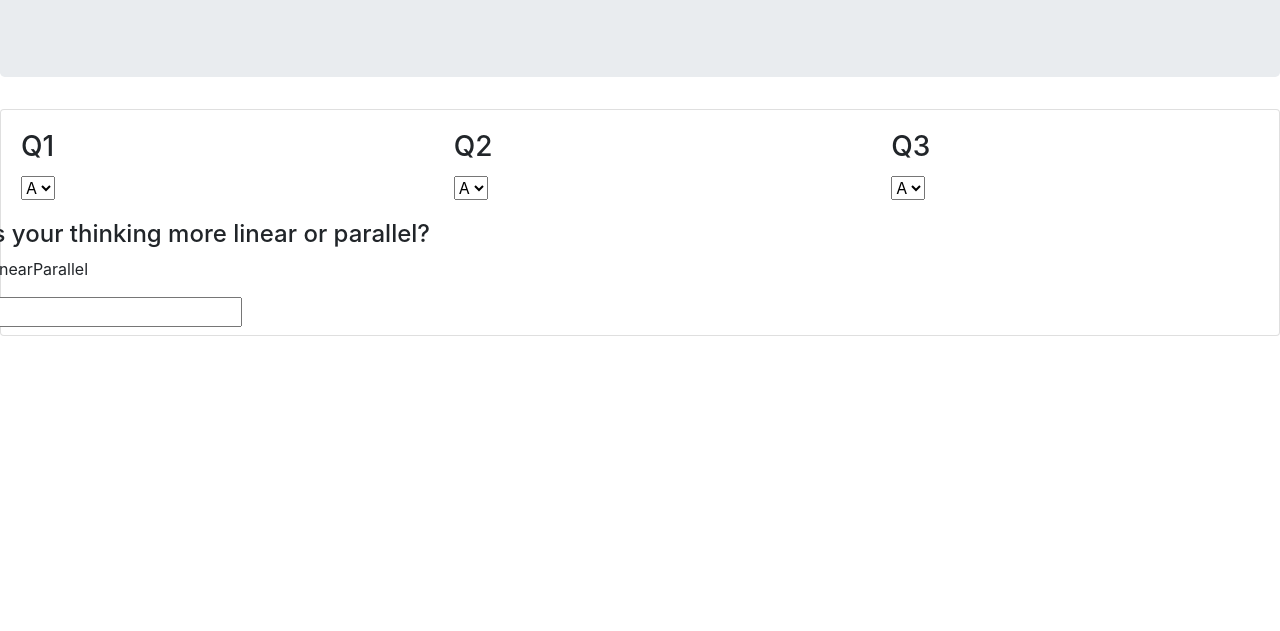
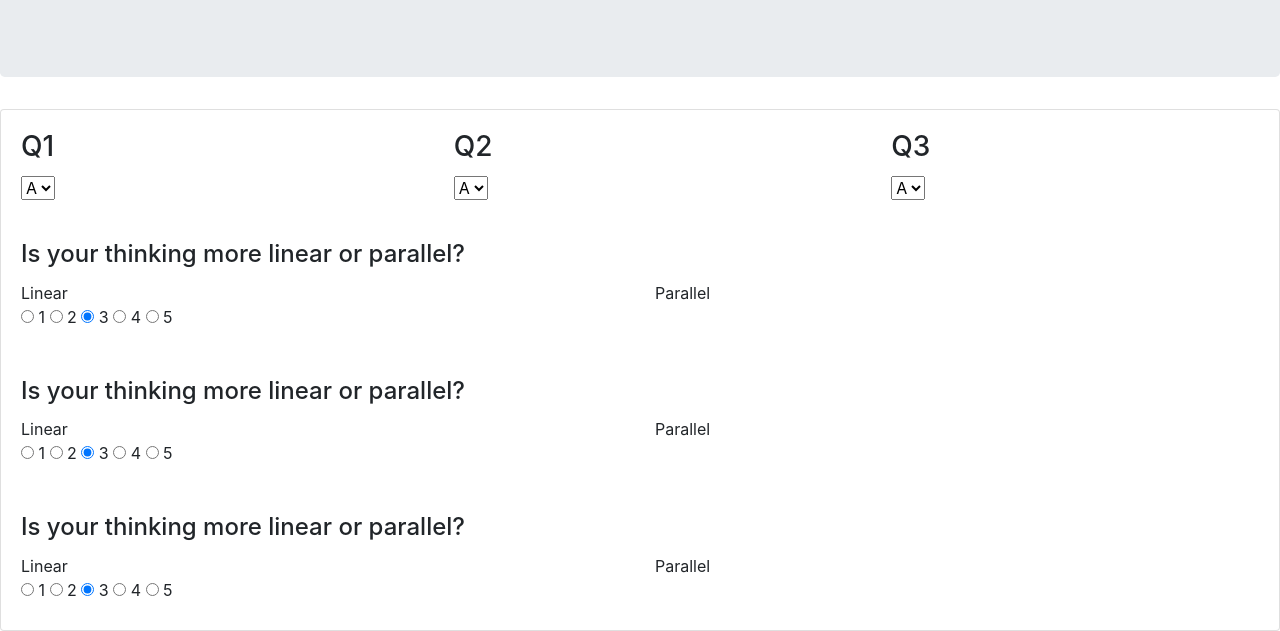
Before and after one commit to roonstott/which-language, a plain HTML site: page index.html in a window 1280 px wide. Shown: the part 748-1379 px from the top of the page. Before the commit the page ends 1084 px from the top, so only its background shows below. Drawn offline with Linux system fonts and the light colour scheme.

Commit message:
complete HTML rough-in for bottom-half/form section of page

```diff
--- a/index.html
+++ b/index.html
@@ -7,6 +7,7 @@
   <title>Which Language?</title>
 </head>
 <body>
+
   <div class="containter">
 
     <!--Top Half, info-->
@@ -16,7 +17,7 @@
       <p>These are 6 common  programing languages.</p>
     </div>
 
-    <div class="card">
+    <div class="card"><!--CARD start-->
       <div class="row">
         <div class="col-6">
           <div class="card-body">
@@ -59,7 +60,7 @@
           </div>
         </div>
       </div>
-    </div>
+    </div><!--CARD end-->
 
     <!--Bottom Half, the survey-->
 
@@ -71,7 +72,8 @@
     <div class="card"><!--CARD start-->
       <form id="survey"><!--FORM start-->
 
-        <div class="selectQuestions"><!--Select Questions-->
+        <!--Select Questions start-->
+        <div class="selectQuestions">
           <div class="row">
 
             <div class="card-body">
@@ -109,23 +111,140 @@
 
           </div>
         </div>
+        <!--Select Questions end-->
 
-        <div class="onetofiveA"><!--1 to 5 Questions-->
-          <div class="row">
-            <h4>Is your thinking more linear or parallel?</h4>
+        <!--1 to 5 Questions start-->
+        <div class="onetofiveA">
+          <div class="card-body">
+            <div class="row">
+              <div class="col-12">
+                <h4 class="card-title">Is your thinking more linear or parallel?</h4>
+              </div>
+            </div>
+            <div class="row">
+              <div class="col-6">
+                <p class="card-text"><span class="left">Linear</span></p>
+              </div>
+              <div class="col-6">
+                <p class="card-text"><span class="right">Parallel</span></p>
+              </div>
+            </div>
+            <div class="row">
+              <div class="col-12">
+                <label>
+                  <input type="radio" name="radA" value="1">
+                  1
+                </label>
+                <label>
+                  <input type="radio" name="radA" value="2">
+                  2
+                </label>
+                <label>
+                  <input type="radio" name="radA" value="3" checked>
+                  3
+                </label>
+                <label>
+                  <input type="radio" name="radA" value="4">
+                  4
+                </label>
+                <label>
+                  <input type="radio" name="radA" value="5">
+                  5
+                </label>
+              </div>
+            </div>
           </div>
-          <div class="row">
-            <p span="left">Linear</p>
-            <p span="right">Parallel</p>
+        </div>
+
+        <div class="onetofiveB">
+          <div class="card-body">
+            <div class="row">
+              <div class="col-12">
+                <h4 class="card-title">Is your thinking more linear or parallel?</h4>
+              </div>
+            </div>
+            <div class="row">
+              <div class="col-6">
+                <p class="card-text"><span class="left">Linear</span></p>
+              </div>
+              <div class="col-6">
+                <p class="card-text"><span class="right">Parallel</span></p>
+              </div>
+            </div>
+            <div class="row">
+              <div class="col-12">
+                <label>
+                  <input type="radio" name="radB" value="1">
+                  1
+                </label>
+                <label>
+                  <input type="radio" name="radB" value="2">
+                  2
+                </label>
+                <label>
+                  <input type="radio" name="radB" value="3" checked>
+                  3
+                </label>
+                <label>
+                  <input type="radio" name="radB" value="4">
+                  4
+                </label>
+                <label>
+                  <input type="radio" name="radB" value="5">
+                  5
+                </label>
+              </div>
+            </div>
           </div>
-          <div class="row">
-            <label>
-              <input
-            </label>
+        </div>
+
+        <div class="onetofiveC">
+          <div class="card-body">
+            <div class="row">
+              <div class="col-12">
+                <h4 class="card-title">Is your thinking more linear or parallel?</h4>
+              </div>
+            </div>
+            <div class="row">
+              <div class="col-6">
+                <p class="card-text"><span class="left">Linear</span></p>
+              </div>
+              <div class="col-6">
+                <p class="card-text"><span class="right">Parallel</span></p>
+              </div>
+            </div>
+            <div class="row">
+              <div class="col-12">
+                <label>
+                  <input type="radio" name="radC" value="1">
+                  1
+                </label>
+                <label>
+                  <input type="radio" name="radC" value="2">
+                  2
+                </label>
+                <label>
+                  <input type="radio" name="radC" value="3" checked>
+                  3
+                </label>
+                <label>
+                  <input type="radio" name="radC" value="4">
+                  4
+                </label>
+                <label>
+                  <input type="radio" name="radC" value="5">
+                  5
+                </label>
+              </div>
+            </div>
           </div>
+        </div>
+        <!--1 to 5 Question end-->
 
       </form><!--FORM end-->
     </div><!--CARD end-->
-  </div>
+
+  </div> <!--Container end-->
+
 </body>
 </html>
```
